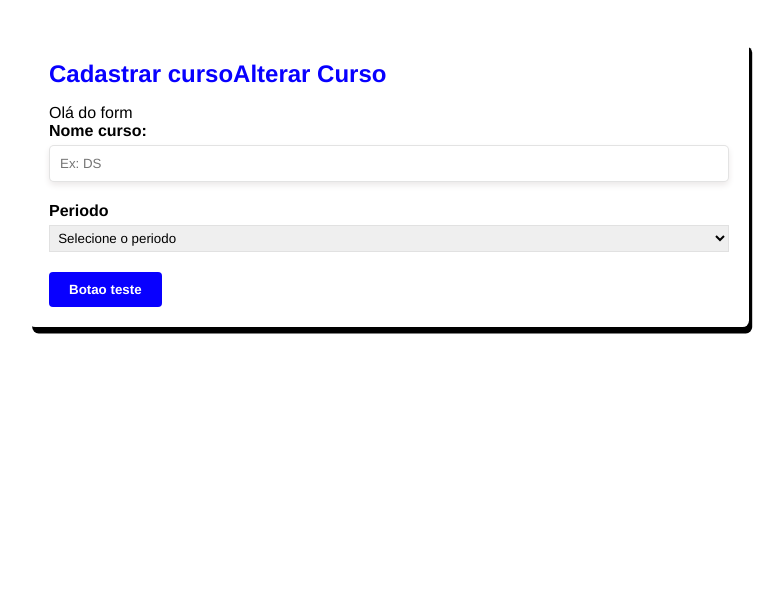
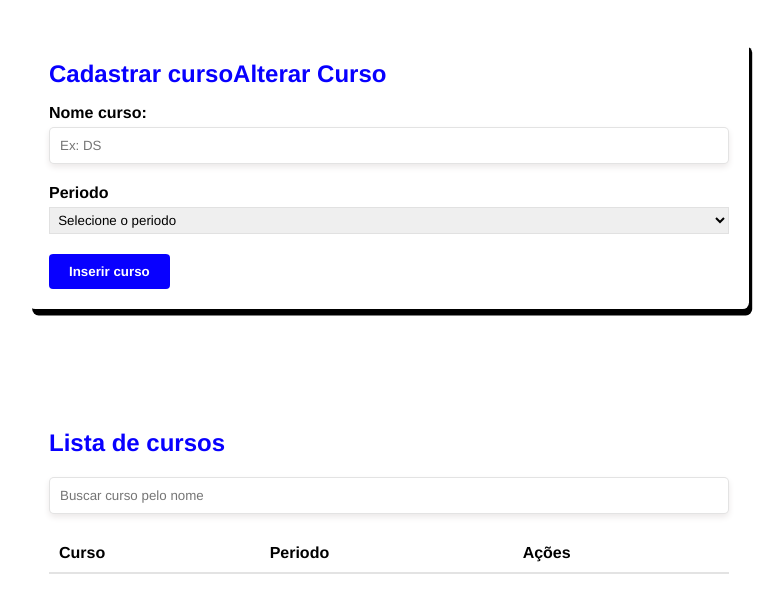
Before and after one commit to NYKSSilva/FrontEnd, a React (Vite) app: page / in a window 1280 px wide. Shown: the top 612 px of the page, without its empty margins (11-795 px from the left). Built offline with nearby package versions, Linux system fonts and the light colour scheme.

Commit message:
Codigo corrigido

```diff
--- a/src/ListaCursos/index.tsx
+++ b/src/ListaCursos/index.tsx
@@ -1,33 +1,34 @@
-/* eslint-disable @typescript-eslint/no-explicit-any */
 import styles from './styles.module.css';
-import { useState, useEffect } from 'react';
 import { Container } from '../components/Container';
 import { InputPadrao } from '../components/inputPadrao';
-import {Pencil,x} from 'lucide-react'
-interface Curso {
-    id:string;
+import { Pencil, X } from 'lucide-react'
+
+export interface Curso {
+    id: string;
     nome: string;
     periodo: string;
 }
+
 interface listaCursosProps {
-    curso:Curso[];
-    aoEditar:(curso:Curso)=> void;
-    aoExcluir: (id:string)=>void;
+    cursos: Curso[];
+    aoEditar: (curso: Curso) => void;
+    aoExcluir: (id: string) => void;
+}
 
-
-}
-export function listaCursos({ curso, aoEditar, aoExcluir }: listaCursosProps) {
-    return(
+export function ListaCurso({ cursos, aoEditar, aoExcluir }: listaCursosProps) {
+    return (
         <>
             <Container>
                 <section className={styles.listaContainer}>
                     <h2 className={styles.titulo}>Lista de cursos</h2>
+
                     <div className={styles.buscaContainer}>
                         <InputPadrao
                             type="text"
                             placeholder='Buscar curso pelo nome'
                         />
                     </div>
+
                     <table className={styles.tabela}>
                         <thead>
                             <tr>
@@ -37,15 +38,15 @@ export function listaCursos({ curso, aoEditar, aoExcluir }: listaCursosProps) {
                             </tr>
                         </thead>
                         <tbody>
-                        {curso.map((curso)=>(
-                            <tr key = {curso.nome}>
+                            {cursos.map((curso) => (
+                                <tr key={curso.id}>
+                                    <td>{curso.nome}</td>
                                     <td>{curso.periodo}</td>
-                                <button
-                                className={styles.actionButton}
-                                title='Editar'
-                                onClick={()=>aoEditar(curso)}
-                                >
-                                    <span><Pencil size={18}/></span>
+                                    <button className={styles.actionButton} title="Editar" onClick={() => aoEditar(curso)}>
+                                        <span><Pencil size={18} /></span>
+                                    </button>
+                                    <button className={styles.actionButton} title="Excluir" onClick={() => aoExcluir(curso.id)}>
+                                        <span><X size={18} /></span>
                                     </button>
                                 </tr>
                             ))}
--- a/src/ListaCursos/styles.module.css
+++ b/src/ListaCursos/styles.module.css
@@ -1,15 +1,46 @@
 .listaContainer{
+    background-color: #ffff;
+    padding: 1.25rem;
+    border-radius: 0.4rem;
+    box-shadow: 0 0.2rem 0.4rem rgba(0, 0, 0, 0, 5);
 
 }
+.buscaContainer{
+    margin-bottom: 1.25rem ;
+}
+
 .titulo{
+color: var(--cor-primaria);
+margin-bottom: 1.25rem;
+}
+.tabela{
+    width: 100%;
+    border-collapse: collapse;
+    text-align: left;
 
 }
-.tabela{
+.tabela th, .tabela td{
+    padding: 0.625rem;
+    border-bottom: 0.01rem solid var(--cor-divisor);
+}
+.tabela th{
+    border-bottom: 2px solid var(--cor-divisor);
+}
+.actionButton{
+    margin-right: 0.625rem;
+    cursor: pointer;
+    background: none;
+    transition: filter 0.3s ease;
+
+    display: inline-flex;
+    align-items: center;
+    justify-content: center;
+}
+.actionButton:hover{
+    filter:brightness(0.5)
 
 }
-.actionButton{
+.btnExcluir{
+    color: var(--erro);
 
 }
-.alinhaBotao{
-
-}
--- a/src/MainForm/index.tsx
+++ b/src/MainForm/index.tsx
@@ -67,8 +67,7 @@ export function MainForm({aoAdicionar, aoAtualizar, cursoEmEdicao}:MainFormProps
                         Cadastrar curso
                         {cursoEmEdicao? 'Editar Curso': 'Alterar Curso'}
                     </h2>
-                    <form //onSubmit = {cadastrarCurso}
-                    >Olá do form</form>
+                    <form onSubmit = {cadastrarCurso}>
                     <div className={styles.pularLinha}>
                         <label htmlFor='nomeCurso' className={styles.label}>Nome curso:</label>
                         <InputPadrao
@@ -100,10 +99,10 @@ export function MainForm({aoAdicionar, aoAtualizar, cursoEmEdicao}:MainFormProps
                     </div>
                     <div className={styles.alinharBotao}>
                         <BotaoPadrao type='submit'>
-                            {/* {cursoEmEdicao? 'Salva alteração': 'Inserir curso'} */}
-                            Botao teste
+                            {cursoEmEdicao? 'Salva alteração': 'Inserir curso'}
                         </BotaoPadrao>
                     </div>
+                    </form>
                     </section>
             </Container>
         </>
--- a/src/components/BotaoPadrao/index.tsx
+++ b/src/components/BotaoPadrao/index.tsx
@@ -1,16 +1,15 @@
-import styles from './styles.module.css'
-import type { ButtonHTMLAttributes } from 'react'
+import styles from './styles.module.css';
+import type { ButtonHTMLAttributes } from "react";
 
 interface BotaoPadraoProps extends
- ButtonHTMLAttributes<HTMLButtonElement>{
+ButtonHTMLAttributes<HTMLButtonElement> {
+}
 
- }
-
-export function BotaoPadrao({className, children, ...rest}
-        :BotaoPadraoProps){
-        return(
-           <button
-           className={`${styles.botao} ${className || ''}`}
-           >{children}</button>
-        )
+export function BotaoPadrao({ className, children, ...rest }: BotaoPadraoProps) {
+    return (
+        <button
+            className={`${styles.botao} ${className || ''}`} {...rest}>
+            {children}
+        </button>
+    );
 }
--- a/src/components/inputPadrao/index.tsx
+++ b/src/components/inputPadrao/index.tsx
@@ -11,5 +11,5 @@ export function InputPadrao({className, ...rest}:InputPadraoProps){
         className={`${styles.input} ${className || ''}`}
         {...rest}
         />
-    )
+    );
 }
--- a/src/pages/Home/index.tsx
+++ b/src/pages/Home/index.tsx
@@ -1,16 +1,83 @@
 import { Container } from "../../components/Container"
+import { MainForm } from "../../MainForm"
+import {useState, useEffect} from "react"
+import { ListaCurso } from "../../ListaCursos"
+import type { Curso } from "../../ListaCursos"
 
-import { MainForm } from "../../MainForm"
 export function Home() {
-    return(
-        <>
+    const [cursos, setCursos]=useState<Curso[]>(()=>{
+        const cursosSalvos = localStorage.getItem('cursosLocalStorage')
+        if (cursosSalvos){
+            return JSON.parse(cursosSalvos);
+        }
+        return [];
+    });
+    const [cursoEmEdicao, setCursosEmEdicao]=useState<Curso | null>(null);
+
+    useEffect(()=>{
+        localStorage.setItem('cursosLocalStorage', JSON.stringify(cursos));
+    }, [cursos])
+
+     const adicionarCurso = (novoCurso: Curso) => {
+
+    setCursos((cursosAtuais) => {
+
+      const maiorIdAtual =
+        cursosAtuais.length > 0
+          ? Math.max(
+              ...cursosAtuais.map((curso) =>
+                Number(curso.id)
+              )
+            )
+          : 0;
+
+      const cursoFinal = {
+        ...novoCurso,
+        id: String(maiorIdAtual + 1),
+      };
+
+      return [...cursosAtuais, cursoFinal];
+    });
+  };
+
+  const excluirCurso = (id: string) => {
+
+    const cursosAtualizado = cursos.filter(
+      (curso) => String(curso.id) !== String(id)
+    );
+
+    setCursos(cursosAtualizado);
+  };
+
+  const atualizarCurso = (cursoAtualizado: Curso) => {
+
+    const cursosAtualizado = cursos.map((curso) =>
+      String(curso.id) === String(cursoAtualizado.id)
+        ? cursoAtualizado
+        : curso
+    );
+
+    setCursos(cursosAtualizado);
+    setCursosEmEdicao(null);
+  };
+
+  const editarCurso = (curso: Curso) => {
+    setCursosEmEdicao(curso);
+  };
+    return (
+    <>
         <Container>
-        <MainForm
-        // aoAdicionar={adicionarCurso}
-        // aoAtualizar={atualizarCurso}
-        // cursoEmEdicao={cursoEmEdicao}
-        />
+            <MainForm
+            aoAdicionar={adicionarCurso}
+            aoAtualizar={atualizarCurso}
+            cursoEmEdicao={cursoEmEdicao}
+            />
+            <ListaCurso
+            cursos={cursos}
+            aoEditar={editarCurso}
+            aoExcluir={excluirCurso}
+            />
         </Container>
-        </>
+    </>
     )
 }
```
Lines whose indentation alone changed are shown as unchanged.
